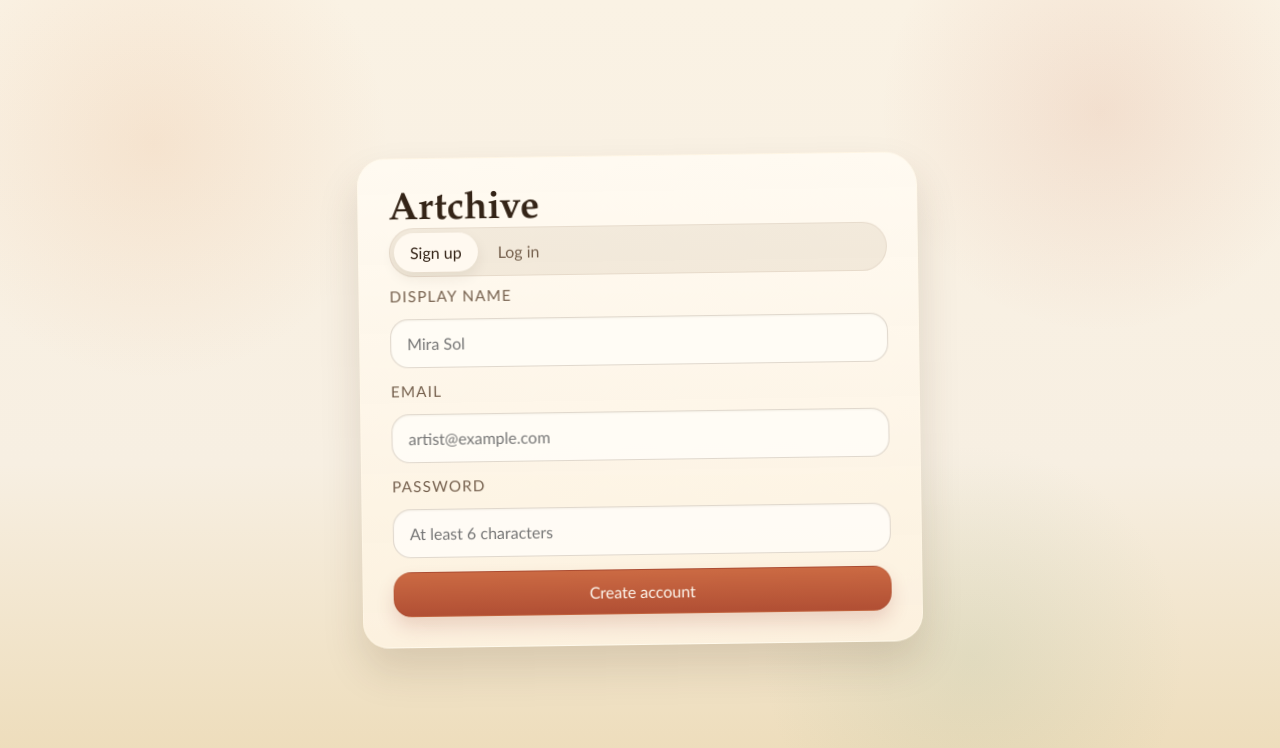
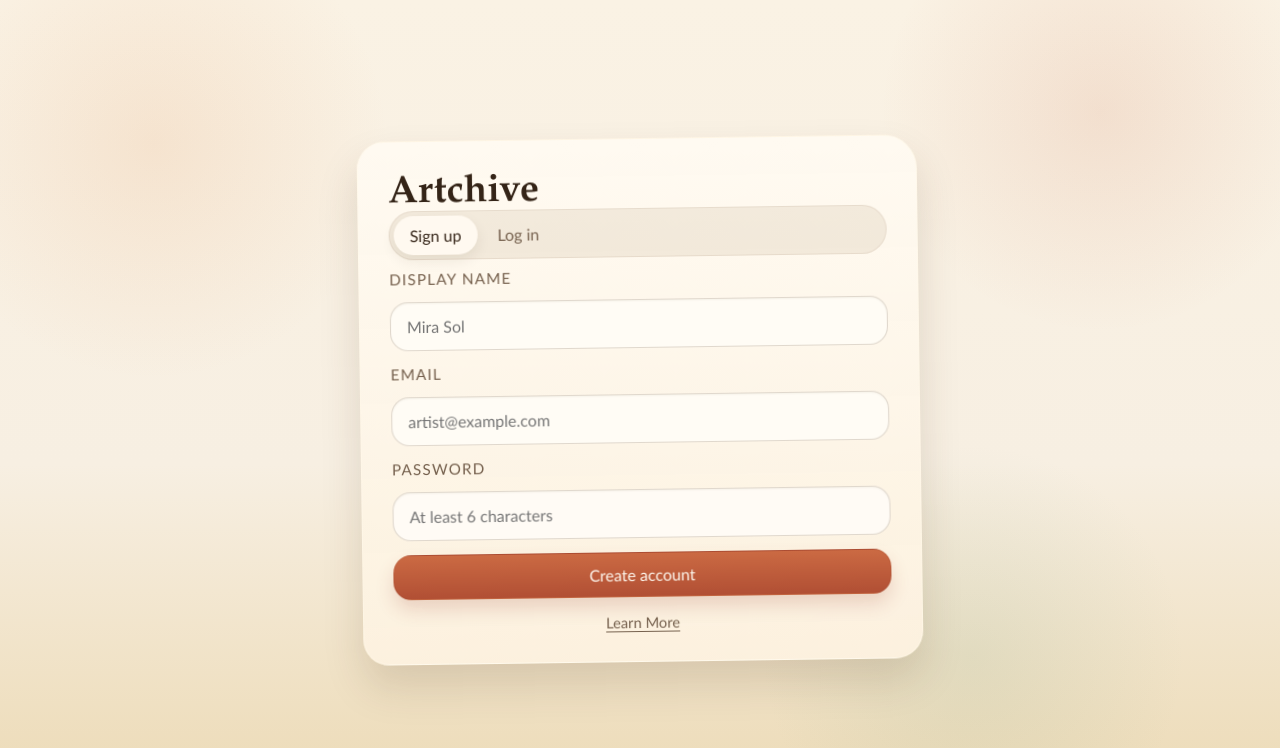
Before and after one commit to HungvNguyenn/Artchive, a Next.js app: page / in a window 1280 px wide. Shown: the top 748 px of the page. Built offline with nearby package versions, Linux system fonts and the light colour scheme; no server answers.

Commit message:
update authenication page

```diff
--- a/app/globals.css
+++ b/app/globals.css
@@ -733,6 +733,23 @@ img {
   transform: rotate(-0.8deg);
 }
 
+.auth-footer {
+  margin-top: 16px;
+  display: flex;
+  justify-content: center;
+}
+
+.auth-link {
+  color: var(--muted);
+  font-size: 0.92rem;
+  text-decoration: underline;
+  text-underline-offset: 3px;
+}
+
+.auth-link:hover {
+  color: var(--ink);
+}
+
 .helper {
   margin: 0;
   color: var(--muted);
--- a/components/auth-panel.tsx
+++ b/components/auth-panel.tsx
@@ -111,6 +111,16 @@ export function AuthPanel({ onSubmit }: AuthPanelProps) {
         </button>
         {feedback ? <p className="helper">{feedback}</p> : null}
       </form>
+      <div className="auth-footer">
+        <a
+          className="auth-link"
+          href="https://github.com/HungvNguyenn/Artchive"
+          target="_blank"
+          rel="noreferrer"
+        >
+          Learn More
+        </a>
+      </div>
     </div>
   );
 }
```
